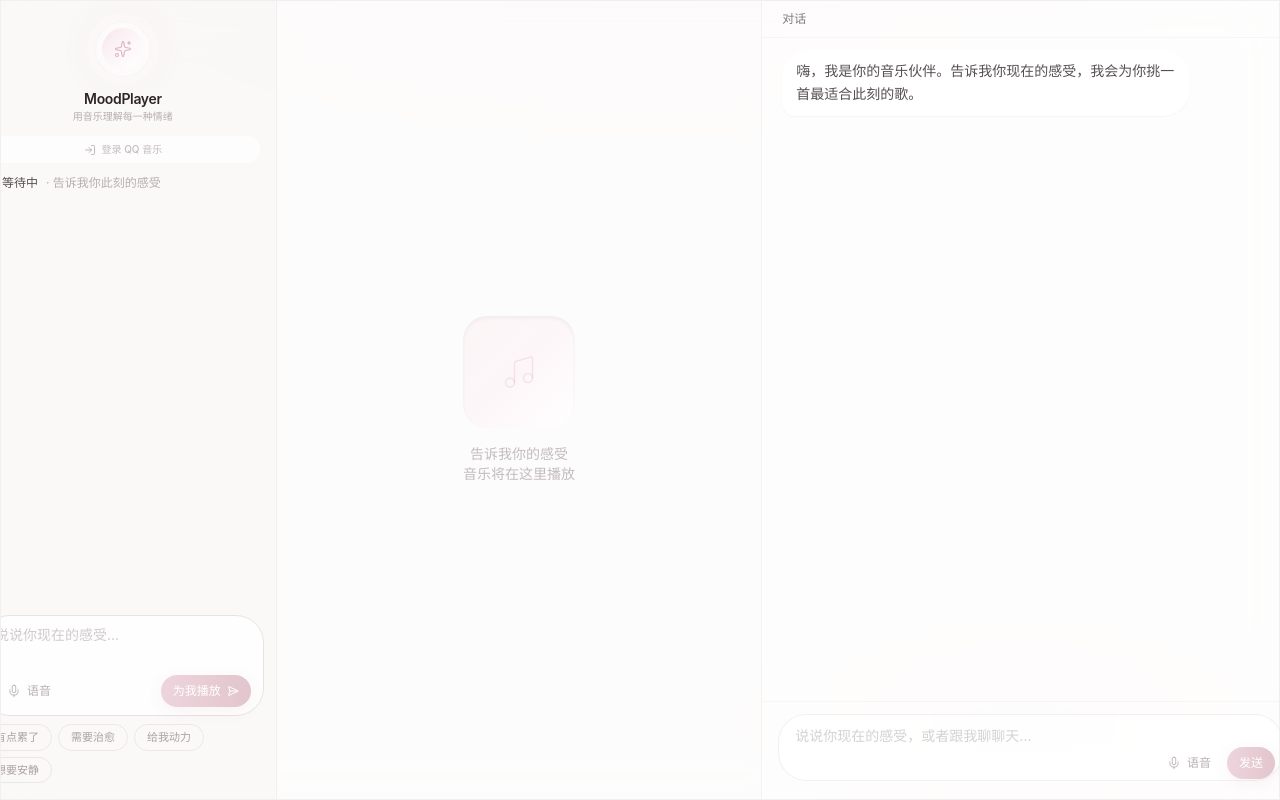
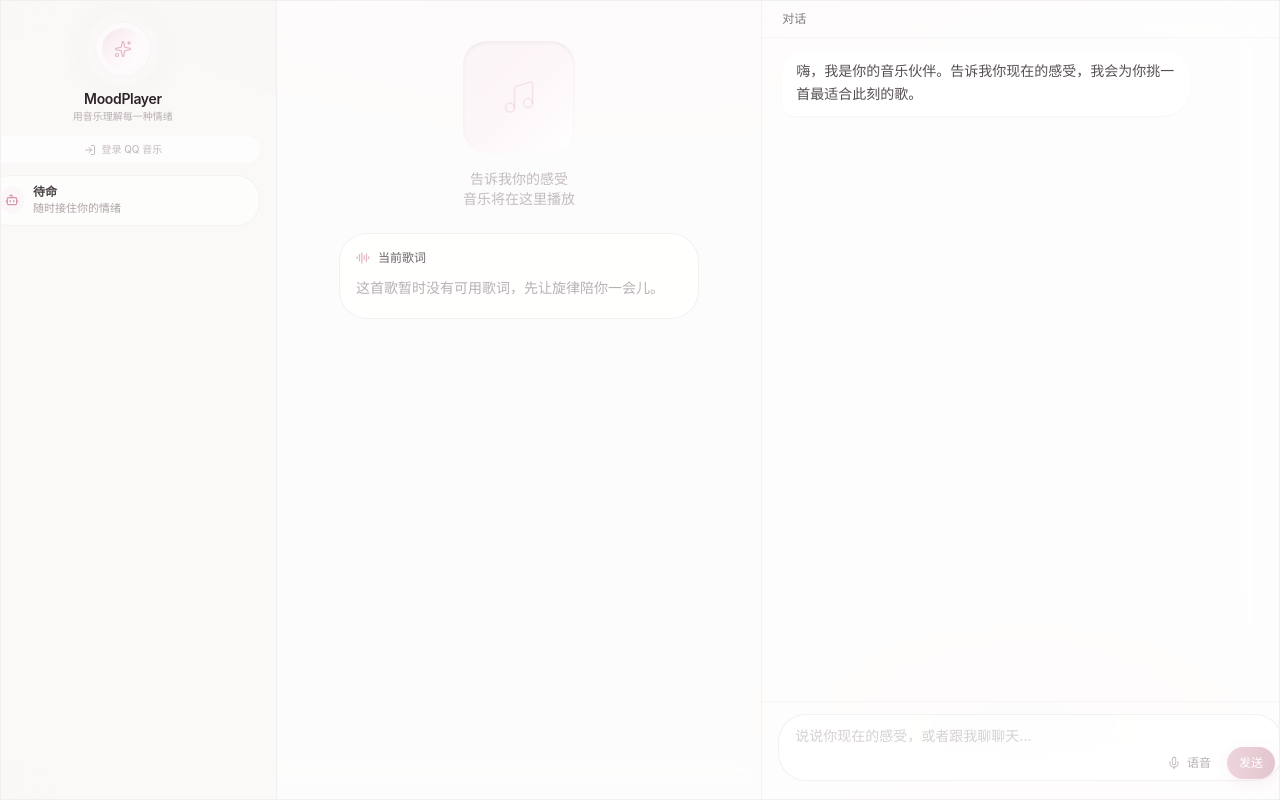
Before and after one commit to Explainfuture/musicAgent, a Next.js app: page / in a window 1280 px wide. Built offline with nearby package versions, Linux system fonts and the light colour scheme.

Commit message:
feat: redesign player layout with lyrics panel and livelier status UI

```diff
--- a/src/components/music-agent/MusicAgentWindow.tsx
+++ b/src/components/music-agent/MusicAgentWindow.tsx
@@ -1,11 +1,10 @@
 "use client";
 
-import { FormEvent, useCallback, useEffect, useMemo, useRef, useState } from "react";
+import { useCallback, useEffect, useMemo, useRef, useState } from "react";
 import { motion, AnimatePresence } from "framer-motion";
 import { AgentOrb } from "./AgentOrb";
 import { ExplanationStream } from "./ExplanationStream";
 import { MicButton } from "./MicButton";
-import { MoodInput } from "./MoodInput";
 import { PlayerCard } from "./PlayerCard";
 import { StatusIndicator } from "./StatusIndicator";
 import { Button } from "@/components/ui/button";
@@ -13,7 +12,7 @@ import { readFeedbackMemory, saveFeedbackRecord } from "@/lib/storage/feedbackMe
 import { useSpeechRecognition } from "@/lib/speech/useSpeechRecognition";
 import { cn } from "@/lib/utils";
 import type { AgentResolveResponse, AgentStatus, AgentToolTrace } from "@/types/agent";
-import { Music, LogIn, CheckCircle2, LogOut } from "lucide-react";
+import { Music, LogIn, CheckCircle2, LogOut, AudioLines } from "lucide-react";
 
 // ── Types ──────────────────────────────────────────────
 
@@ -26,6 +25,7 @@ export function MusicAgentWindow() {
   const [inputText, setInputText] = useState("");
   const [lastSubmitted, setLastSubmitted] = useState("");
   const [response, setResponse] = useState<AgentResolveResponse | null>(null);
+  const [explanationSegments, setExplanationSegments] = useState<string[]>([]);
   const [prevIds, setPrevIds] = useState<string[]>([]);
   const [notice, setNotice] = useState("");
   const [toolTrace, setToolTrace] = useState<AgentToolTrace[]>([]);
@@ -37,7 +37,6 @@ export function MusicAgentWindow() {
 
   const messagesEndRef = useRef<HTMLDivElement>(null);
   const track = response?.track ?? null;
-  const explanationSegments = response?.explanationSegments ?? [];
 
   // QQ Music auth check
   useEffect(() => {
@@ -84,6 +83,7 @@ export function MusicAgentWindow() {
       setNotice("");
       setStatus("thinking");
       setToolTrace([{ step: "思考", status: "running", detail: "正在理解你的输入并规划处理步骤..." }]);
+      setExplanationSegments([]);
       setLastSubmitted(trimmed);
 
       const allPrevIds = Array.from(new Set([...prevIds, ...extraPrevIds]));
@@ -114,12 +114,14 @@ export function MusicAgentWindow() {
           setMessages((p) => [...p, { role: "agent", content: data.chatReply! }]);
           setStatus("idle");
           setToolTrace([]);
+          setExplanationSegments([]);
           return;
         }
 
         // Music mode
         if (data.track) {
           setResponse(data);
+          setExplanationSegments(data.explanationSegments ?? []);
           setPrevIds((ids) => Array.from(new Set([...ids, data.track!.id])));
           setMessages((p) => [
             ...p,
@@ -235,25 +237,10 @@ export function MusicAgentWindow() {
           <StatusIndicator status={status} />
         </div>
 
-        {/* Bottom: Mood Input */}
-        <div className="flex-1 flex flex-col justify-end px-3 pb-4">
-          <MoodInput
-            inputText={inputText}
-            setInputText={setInputText}
-            canSubmit={canSubmit}
-            onSubmit={handleSubmit}
-            isSearching={status === "thinking" || status === "searching"}
-            isListening={speech.isListening}
-            isSpeechSupported={speech.isSupported}
-            interimText={speech.interimText}
-            onMicStart={() => { setStatus("listening"); speech.start(); }}
-            onMicStop={speech.stop}
-          />
-        </div>
       </div>
 
       {/* ===== CENTER: Player (hero) ===== */}
-      <div className="flex w-[38%] min-w-[340px] shrink-0 flex-col items-center justify-center border-r border-border/40 px-6">
+      <div className="flex w-[38%] min-w-[340px] shrink-0 flex-col items-center justify-start border-r border-border/40 px-6 pt-10">
         <AnimatePresence mode="wait">
           {track ? (
             <motion.div
@@ -291,6 +278,19 @@ export function MusicAgentWindow() {
             </motion.div>
           )}
         </AnimatePresence>
+
+        <div className="mt-6 w-full max-w-[360px] rounded-2xl border border-border/50 bg-surface/70 p-4">
+          <div className="mb-2 flex items-center gap-2 text-xs font-medium text-foreground/70">
+            <AudioLines size={14} className="text-rose/70" /> 当前歌词
+          </div>
+          <div className="max-h-[220px] overflow-y-auto pr-1 text-sm leading-7 text-foreground/75">
+            {track?.lyrics ? (
+              <pre className="whitespace-pre-wrap font-sans">{track.lyrics}</pre>
+            ) : (
+              <p className="text-muted/60">这首歌暂时没有可用歌词，先让旋律陪你一会儿。</p>
+            )}
+          </div>
+        </div>
       </div>
 
       {/* ===== RIGHT: Chat Flow ===== */}
@@ -333,7 +333,7 @@ export function MusicAgentWindow() {
               active={status === "playing" || status === "paused"}
             />
 
-            {toolTrace.length > 0 && (
+            {process.env.NODE_ENV === "development" && toolTrace.length > 0 && (
               <div className="space-y-1">
                 {toolTrace.map((t, idx) => (
                   <div key={`${t.step}-${idx}`} className="rounded-xl bg-surface/60 px-3 py-2 text-xs text-foreground/70">
--- a/src/components/music-agent/StatusIndicator.tsx
+++ b/src/components/music-agent/StatusIndicator.tsx
@@ -2,31 +2,41 @@
 
 import { motion } from "framer-motion";
 import type { AgentStatus } from "@/types/agent";
+import { Bot, Ear, LoaderCircle, Radio, PauseCircle, AlertTriangle, Sparkles } from "lucide-react";
 
-const config: Record<AgentStatus, { label: string; description: string }> = {
-  idle: { label: "等待中", description: "告诉我你此刻的感受" },
-  listening: { label: "正在聆听", description: "我在用心听你说" },
-  transcribing: { label: "整理语音", description: "正在理解你的话语" },
-  thinking: { label: "感受情绪", description: "在体会你的心情" },
-  searching: { label: "寻找音乐", description: "为你挑选最合适的一首" },
-  playing: { label: "正在播放", description: "希望这首歌能陪伴你" },
-  paused: { label: "已暂停", description: "随时可以继续" },
-  error: { label: "出了点问题", description: "让我重新为你找一首" },
+const config: Record<AgentStatus, { label: string; description: string; icon: typeof Sparkles }> = {
+  idle: { label: "待命", description: "随时接住你的情绪", icon: Bot },
+  listening: { label: "正在聆听", description: "我在认真听你说", icon: Ear },
+  transcribing: { label: "整理语音", description: "把你的表达转成文字", icon: LoaderCircle },
+  thinking: { label: "理解情绪", description: "正在分析你的心情", icon: Sparkles },
+  searching: { label: "寻找音乐", description: "正在匹配最合适的歌", icon: Radio },
+  playing: { label: "正在播放", description: "希望这首歌陪着你", icon: Radio },
+  paused: { label: "已暂停", description: "你随时可以继续", icon: PauseCircle },
+  error: { label: "出了点问题", description: "我会马上重试", icon: AlertTriangle },
 };
 
 export function StatusIndicator({ status }: { status: AgentStatus }) {
-  const { label, description } = config[status];
-  const isActive = !["idle", "paused", "error"].includes(status);
+  const { label, description, icon: Icon } = config[status];
+  const spinning = ["thinking", "searching", "transcribing"].includes(status);
 
   return (
-    <div className="flex items-center gap-2">
-      <motion.span
-        className="h-2 w-2 rounded-full bg-rose"
-        animate={isActive ? { opacity: [0.4, 1, 0.4] } : { opacity: 0.3 }}
-        transition={{ duration: 2, repeat: Infinity }}
-      />
-      <span className="text-xs font-medium text-foreground/80">{label}</span>
-      <span className="text-xs text-muted/60">· {description}</span>
-    </div>
+    <motion.div
+      key={status}
+      initial={{ opacity: 0.6, y: 4 }}
+      animate={{ opacity: 1, y: 0 }}
+      className="flex items-center gap-2 rounded-xl border border-border/40 bg-surface/60 px-3 py-2"
+    >
+      <motion.div
+        animate={spinning ? { rotate: 360 } : { rotate: 0 }}
+        transition={spinning ? { duration: 1.4, repeat: Infinity, ease: "linear" } : { duration: 0.2 }}
+        className="rounded-full bg-rose-surface p-1.5 text-rose"
+      >
+        <Icon size={14} />
+      </motion.div>
+      <div className="min-w-0">
+        <p className="text-xs font-semibold text-foreground/85">{label}</p>
+        <p className="truncate text-[11px] text-muted/70">{description}</p>
+      </div>
+    </motion.div>
   );
 }
--- a/src/types/music.ts
+++ b/src/types/music.ts
@@ -9,4 +9,5 @@ export type PlayableTrack = {
   coverUrl?: string;
   duration?: number;
   tags?: string[];
+  lyrics?: string;
 };
```
